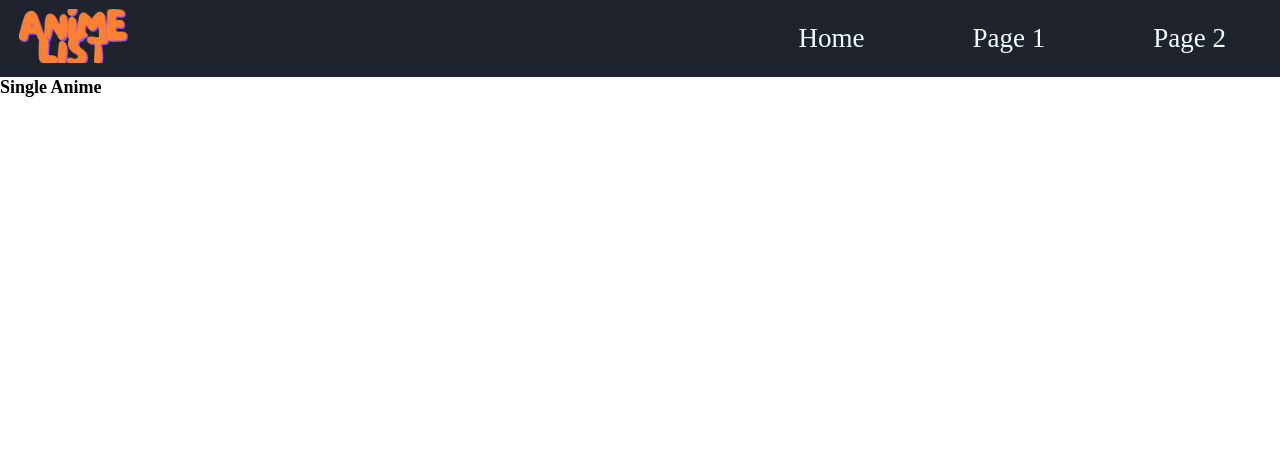
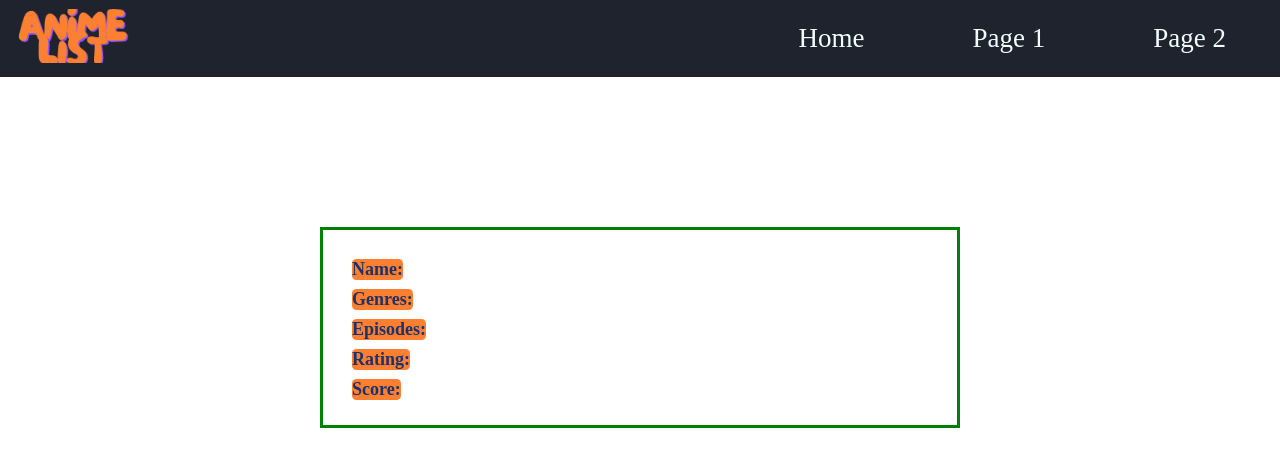
Before and after one commit to yassinehaku/AnimeList, a React (Create React App) app: page /anime/1 in a window 1280 px wide. Shown: the top 466 px of the page. Built offline with nearby package versions, Linux system fonts and the light colour scheme; no server answers.

Commit message:
singleanime component
single anime component and additional css

```diff
--- a/src/index.css
+++ b/src/index.css
@@ -115,3 +115,21 @@ select{
 input{
   color:rgb(59, 57, 57);
 }
+
+ .animemenu{
+  color: #1c326a;
+  background-color: #fd7f32 ;
+  width:fit-content;
+  margin: 0.5rem 0.25rem 0.25rem 0.5rem;
+  border-radius: 0.25rem;
+}
+.section{
+  margin: auto;
+  margin-top: 150px;
+  width: 50%;
+  padding: 20px;
+  border: 3px solid green;
+
+}
+/* logo orange color : #fd7f32 */
+/* logo dark color : #1f232d */
--- a/src/pages/SingleAnime.js
+++ b/src/pages/SingleAnime.js
@@ -1,10 +1,18 @@
-import React from 'react'
+import React, { useEffect } from 'react'
 
 const SingleAnime = () => {
+  //fetch deleted here
   return (
-    <div>
-      <h2>Single Anime</h2>
+      <div>
+    <div className='section'>
+      <h2 className='animemenu'>Name:</h2>
+      <h2 className='animemenu'>Genres:</h2>
+      <h2 className='animemenu'>Episodes:</h2>
+      {/* <h2 className='animemenu'>Status:{status}</h2> */}
+      <h2 className='animemenu'>Rating:</h2>
+      <h2 className='animemenu'>Score:</h2>
     </div>
+      </div>
   )
 }
 
```
Also changed, not shown: src/context.js (+4 -4 lines).
